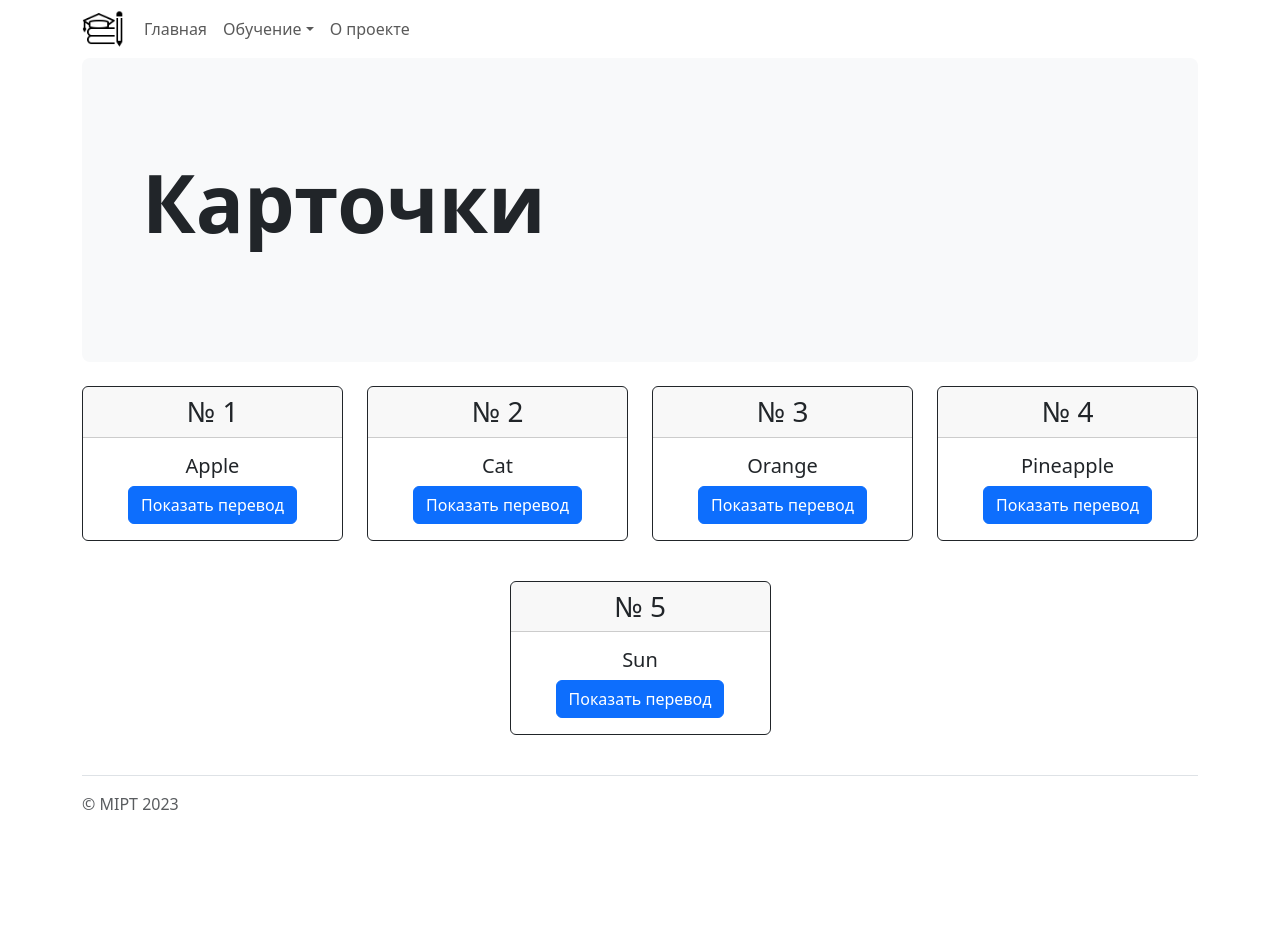
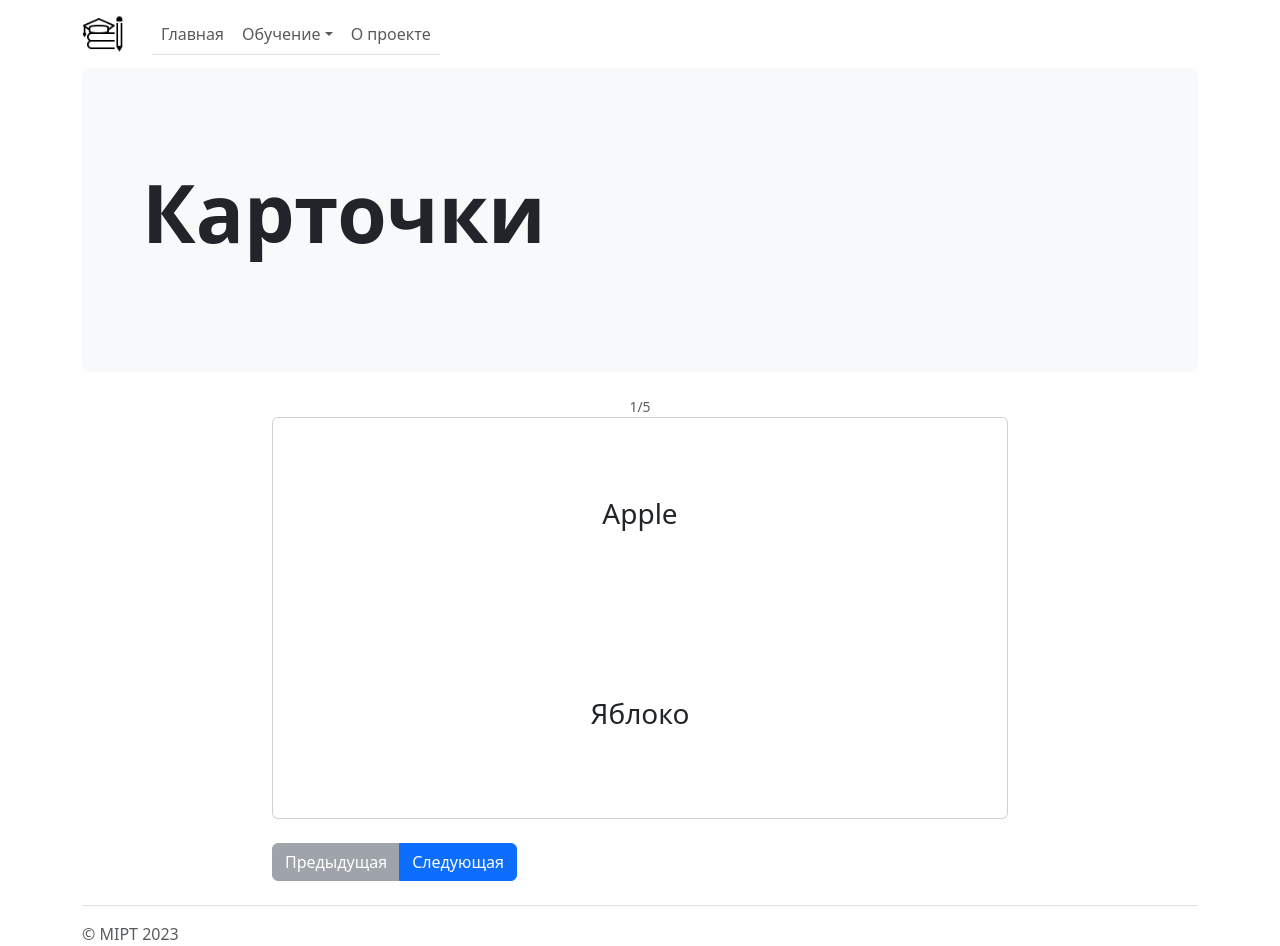
Before and after one commit to seriy755/learn-english-site, a Django app: page /cards in a window 1280 px wide. Before the commit the page ends 810 px from the top, so only its background shows below. Run offline with Django 4.2, Linux system fonts and the light colour scheme; some libraries are stand-ins or nearby versions.

Commit message:
New cards functions

```diff
--- a/learn_english_site/urls.py
+++ b/learn_english_site/urls.py
@@ -16,7 +16,6 @@ Including another URLconf
 from django.contrib import admin
 from django.urls import path
 from . import views
-from .work_cards import Card
 
 urlpatterns = [
     path('', views.index),
@@ -24,5 +23,5 @@ urlpatterns = [
     path('send_word', views.send_word),
     path('word_add', views.word_add),
     path('cards', views.cards),
-    path('cards/<int:cnt>', views.show_translate)
+    path('cards/<int:current>', views.cards),
 ]
--- a/learn_english_site/views.py
+++ b/learn_english_site/views.py
@@ -3,7 +3,6 @@ from django.core.cache import cache
 from .words_work import get_words, write_word
 from .work_cards import get_cards
 
-cards_list = get_cards()
 
 def index(request):
     return render(request, "index.html")
@@ -42,13 +41,17 @@ def send_word(request):
         word_add(request)
 
 
-def cards(request):
+def cards(request, current=None):
     cards_list = get_cards()
-    return render(request, "cards.html", context={"data": cards_list})
-
-
-def show_translate(request, cnt):
-    for card in cards_list:
-        if cnt == card.cnt:
-            card.show()
-    return render(request, "cards.html", context={"data": cards_list})
+    num_cards = len(cards_list)
+    if current == None:
+        card = cards_list[0]
+    else:
+        card = cards_list[current-1]
+    context = {"cur_card": card["id"],
+               "prev_card": card["id"] - 1  if card["id"] > 1 else None,
+               "next_card": card["id"] + 1 if card["id"] < num_cards else None,
+               "front": card["front"],
+               "back": card["back"],
+               "num_cards": num_cards}
+    return render(request, "cards.html", context)
--- a/learn_english_site/work_cards.py
+++ b/learn_english_site/work_cards.py
@@ -1,33 +1,13 @@
 from .words_work import get_words
-
-
-class Card():
-    def __init__(self, cnt, question, answer):
-        self.cnt = cnt
-        self.question = question
-        self.answer = answer
-
-        self.show_question = True
-        self.show_answer = False
-
-    def show(self):
-        if self.show_question == True:
-            self.show_question = False
-            self.show_answer = True
-        else:
-            self.show_question = True
-            self.show_answer = False
-
-    def __str__(self):
-        if self.show_question:
-            return self.question
-        else:
-            return self.answer
 
 
 def get_cards():
     cards = []
     words = get_words()
-    for i, word in enumerate(words):
-        cards.append(Card(word[0], word[1], word[2]))
+    for word in words:
+        card = {"id": word[0],
+                "front": word[1],
+                "back": word[2],
+                "comment": word[3]}
+        cards.append(card)
     return cards
--- /dev/null
+++ b/static/style.css
@@ -0,0 +1,18 @@
+.card {
+  --flip-card-height: 200px;
+  --flip-card-transition-duration: 800ms;
+  --flip-card-border-radius: 4px;
+  --flip-card-box-shadow: 0px 2px 1px -1px rgb(0 0 0 / 20%),
+    0px 1px 1px 0px rgb(0 0 0 / 14%), 0px 1px 3px 0px rgb(0 0 0 / 12%);
+  --flip-card-background-color-front: white;
+  --flip-card-background-color-back: white;
+  --flip-card-transition-timing-function: ease;
+}
+
+.card__details {
+  height: var(--flip-card-height);
+  display: flex;
+  align-items: center;
+  justify-content: center;
+  margin: 0;
+}
--- a/templates/base_page.html
+++ b/templates/base_page.html
@@ -6,8 +6,11 @@
     <!-- load static -->
     {% load static %}
     <!-- CSS -->
+    <link href="{% static 'style.css' %}" rel="stylesheet">
     <link href="{% static 'bootstrap.min.css' %}" rel="stylesheet">
+    <!--favicon-->
     <link rel="shortcut icon" href="{% static 'favicon.ico' %}"/>
+    <!--JavaScript-->
     <script src="https://code.jquery.com/jquery-3.5.1.slim.min.js" integrity="sha384-DfXdz2htPH0lsSSs5nCTpuj/zy4C+OGpamoFVy38MVBnE+IbbVYUew+OrCXaRkfj" crossorigin="anonymous"></script>
 <script src="https://cdn.jsdelivr.net/npm/bootstrap@4.5.3/dist/js/bootstrap.bundle.min.js" integrity="sha384-ho+j7jyWK8fNQe+A12Hb8AhRq26LrZ/JpcUGGOn+Y7RsweNrtN/tE3MoK7ZeZDyx" crossorigin="anonymous"></script>
 </head>
@@ -15,10 +18,12 @@
 <main>
     <div class="container">
         <header>
-            <nav class="navbar navbar-expand-lg navbar-light bg-white">
+            <nav class="navbar navbar-expand-lg navbar-light bg-white" id="main-nav">
+                <a class="navbar-brand" href="/">
                     <img src="{% static 'education.png' %}" alt="Изучение английского языка" width="42" height="42"/>
+                </a>
                 <div class="container-fluid">
-                        <ul class="navbar-nav nav-pills me-auto mb-2 mb-lg-0">
+                    <ul class="navbar-nav nav-tabs me-auto mb-2 mb-lg-0">
                         <li class="nav-item active">
                             <a class="nav-link" aria-current="page" href="/">Главная</a>
                         </li>
@@ -31,7 +36,7 @@
                             </div>
                         </li>
                         <li class="nav-item">
-                                <a class="nav-link" href="#">О проекте</a>
+                            <a class="nav-link" href="/about">О проекте</a>
                         </li>
                     </ul>
                 </div>
--- a/templates/cards.html
+++ b/templates/cards.html
@@ -5,19 +5,34 @@
 {% endblock %}
 
 {% block content %}
-<div>
-    <div class="row row-cols-1 row-cols-md-4 g-4">
-        {% for card in data %}
-        <div class="col-md 8 mx-auto">
-            <div class="card border-dark mb-3 text-center" style="max-width: 20rem;">
-                <h3 class="card-header"> № {{ card.cnt }}</h3>
-                <div class="card-body">
-                    <h5 class="card-title">{{ card }}</h5>
-                    <a href="/cards/{{ card.cnt }}" class="btn btn-primary">Показать перевод</a>
-                </div>
+<!--scripts-->
+<script src="http://unpkg.com/flip-card-wc/dist/flip-card-wc.js"></script>
+
+<div class="row justify-content-center">
+    <div class="d-flex justify-content-center align-items-center">
+              <small class="text-muted">{{ cur_card }}/{{ num_cards }}</small>
+            </div>
+    <div class="col-md-8 mt-8">
+        <flip-card class="card mb-4" variant="click">
+            <div class="card__details" slot="front">
+                <h3 class="card-title">{{ front }}</h3>
+            </div>
+            <div class="card__details" slot="back">
+                <h3 class="card-title">{{ back }}</h3>
+            </div>
+        </flip-card>
+            <div class="btn-group" role="group">
+                {% if prev_card %}
+                <a href="/cards/{{ prev_card }}" type="button" class="btn btn-secondary">Предыдущая</a>
+                {% else %}
+                <a type="button" aria-disabled="true" class="btn btn-secondary disabled">Предыдущая</a>
+                {% endif %}
+                {% if next_card %}
+                <a href="/cards/{{ next_card }}" type="button" class="btn btn-primary">Следующая</a>
+                {% else %}
+                <a type="button" aria-disabled="true" class="btn btn-primary disabled">Следующая</a>
+                {% endif %}
             </div>
         </div>
-        {% endfor %}
-    </div>
 </div>
 {% endblock %}
--- a/templates/index.html
+++ b/templates/index.html
@@ -9,9 +9,9 @@
 {% endblock %}
 
 {% block content %}
-<div class="container px-4 py-5" id="project-contents">
+<div class="p-5 text-left bg-light" id="project-contents">
     <h2 class="pb-2 border-bottom">Давайте начнём учиться!</h2>
-    <div class="row g-4 py-5 row-cols-1 row-cols-lg-3">
+    <div class="row g-4 py-3 row-cols-1 row-cols-lg-3">
         <div class="col d-flex">
             <div class="icon-square text-bg-light d-inline-flex align-items-center justify-content-center fs-4 flex-shrink-0 me-3">
                 <svg class="bi" width="1em" height="1em">
```
Also changed, not shown: 1 other file. Lines whose indentation alone changed are shown as unchanged.
